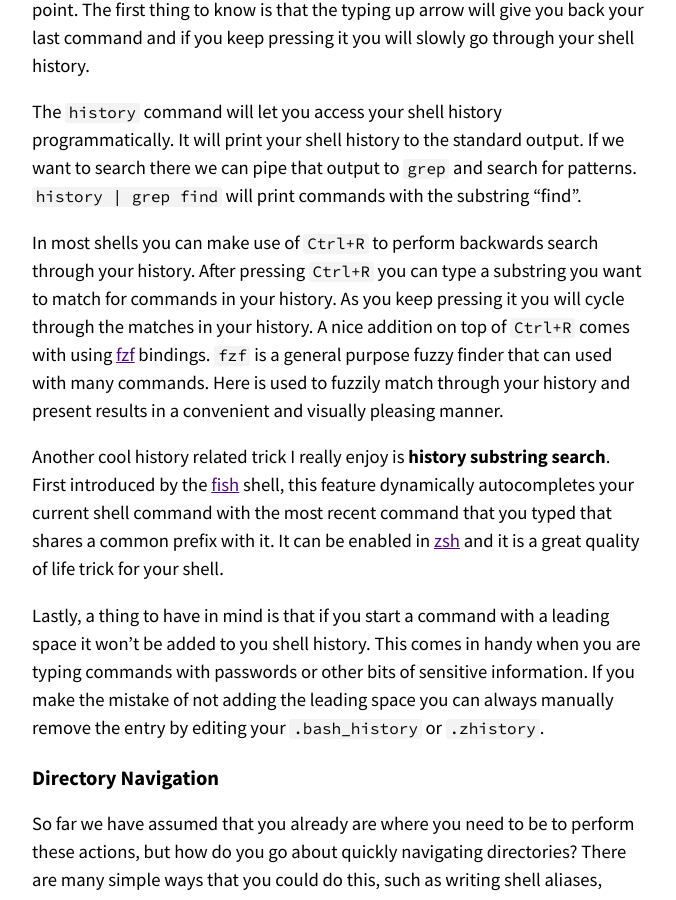
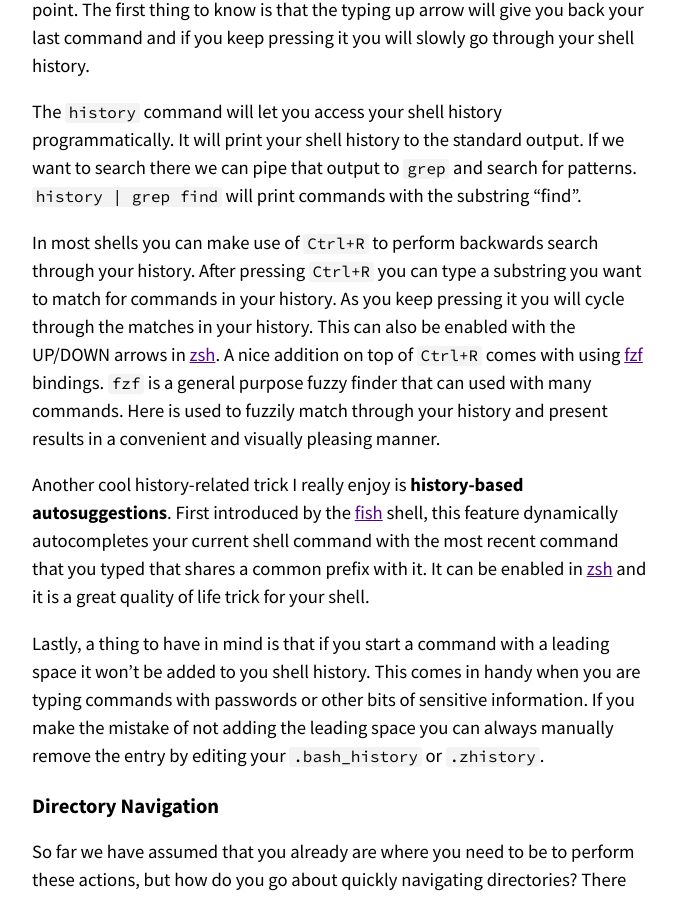
Before and after one commit to missing-semester-cn/missing-semester-cn.github.io, a Jekyll site: the page built from _2020/shell-tools.md, in a window 1280 px wide and 900 px high, scrolled down 8668 px. Shown: the whole window, without its empty margins (300-976 px from the left). Built offline with Jekyll 4.4.1, drawn with Linux system fonts in a browser that asks for light colours.

Commit message:
Clarify zsh history search vs. autosuggestions in shell tools lecture

```diff
--- a/_2020/shell-tools.md
+++ b/_2020/shell-tools.md
@@ -267,13 +267,14 @@ If we want to search there we can pipe that output to `grep` and search for patt
 In most shells you can make use of `Ctrl+R` to perform backwards search through your history.
 After pressing `Ctrl+R` you can type a substring you want to match for commands in your history.
 As you keep pressing it you will cycle through the matches in your history.
+This can also be enabled with the UP/DOWN arrows in [zsh](https://github.com/zsh-users/zsh-history-substring-search).
 A nice addition on top of `Ctrl+R` comes with using [fzf](https://github.com/junegunn/fzf/wiki/Configuring-shell-key-bindings#ctrl-r) bindings.
 `fzf` is a general purpose fuzzy finder that can used with many commands.
 Here is used to fuzzily match through your history and present results in a convenient and visually pleasing manner.
 
-Another cool history related trick I really enjoy is **history substring search**.
+Another cool history-related trick I really enjoy is **history-based autosuggestions**.
 First introduced by the [fish](https://fishshell.com/) shell, this feature dynamically autocompletes your current shell command with the most recent command that you typed that shares a common prefix with it.
-It can be enabled in [zsh](https://github.com/zsh-users/zsh-history-substring-search) and it is a great quality of life trick for your shell.
+It can be enabled in [zsh](https://github.com/zsh-users/zsh-autosuggestions) and it is a great quality of life trick for your shell.
 
 Lastly, a thing to have in mind is that if you start a command with a leading space it won't be added to you shell history.
 This comes in handy when you are typing commands with passwords or other bits of sensitive information.
```
